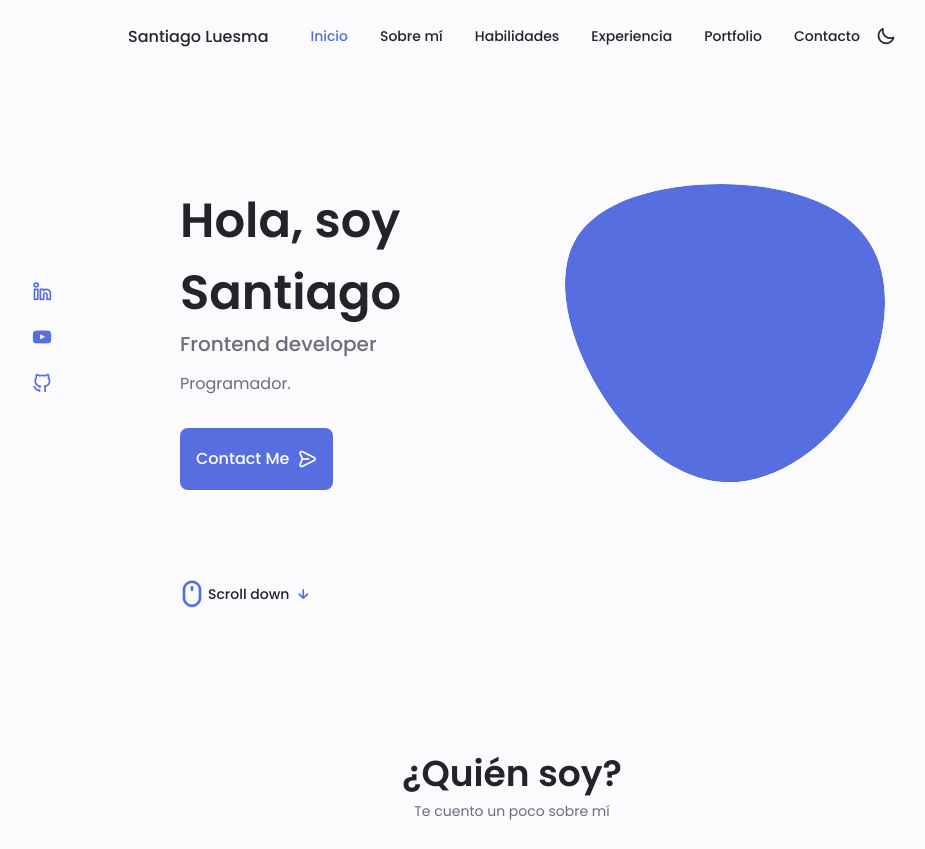
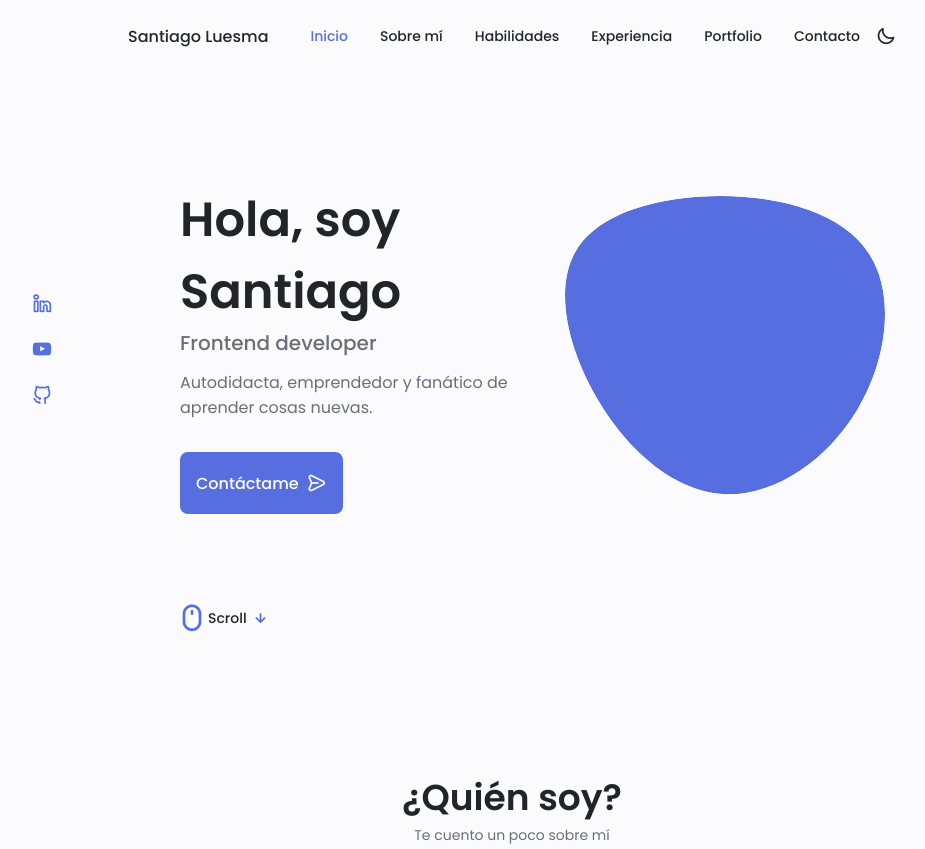
Before and after one commit to SantiagoLuesma/santiagoluesma.github.io, a plain HTML site: page index.html in a window 1280 px wide. Shown: the top 849 px of the page, without its empty margins (128-1053 px from the left). Drawn offline with nearby package versions, Linux system fonts and the light colour scheme.

Commit message:
"Mas cambios"

```diff
--- a/index.html
+++ b/index.html
@@ -108,9 +108,9 @@
                         <div class="home__data">
                             <h1 class="home__title">Hola, soy Santiago</h1>
                             <h3 class="home__subtitle">Frontend developer</h3>
-                            <p class="home__description">Programador.</p>
+                            <p class="home__description">Autodidacta, emprendedor y fanático de aprender cosas nuevas.</p>
                             <a href="#contact" class="button button--flex">
-                                Contact Me <i class="uil uil-message button__icon"></i>
+                                Contáctame <i class="uil uil-message button__icon"></i>
                             </a>
                         </div>
                     </div>
@@ -118,7 +118,7 @@
                     <div class="home__scroll">
                         <a href="#about" class="home__scroll-button button--flex">
                             <i class="uil uil-mouse-alt home__scroll-mouse"></i>
-                            <span class="home__scroll-name">Scroll down</span>
+                            <span class="home__scroll-name">Scroll</span>
                             <i class="uil uil-arrow-down home__scroll-arrow"></i>
                         </a>
                     </div>
```
